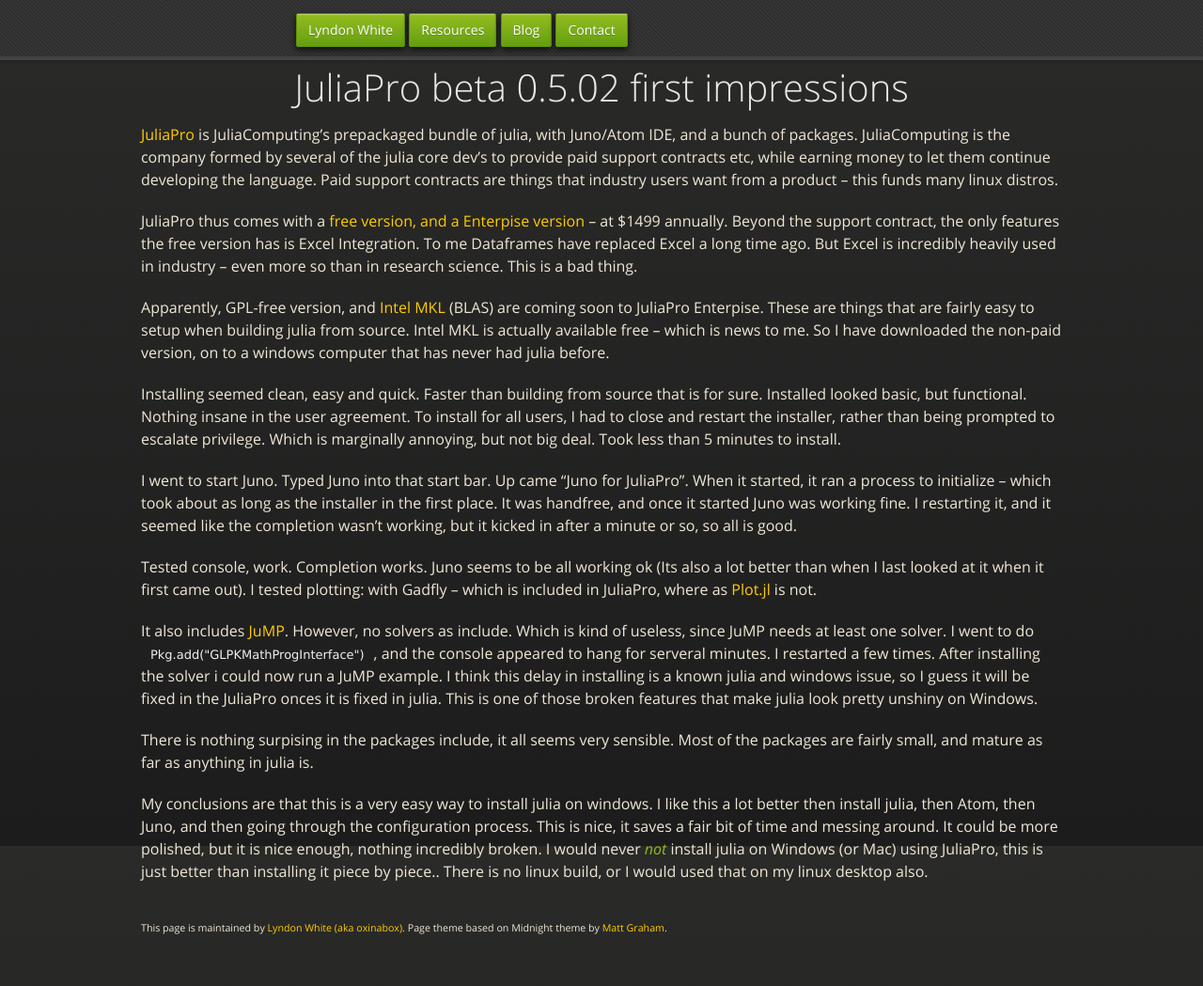
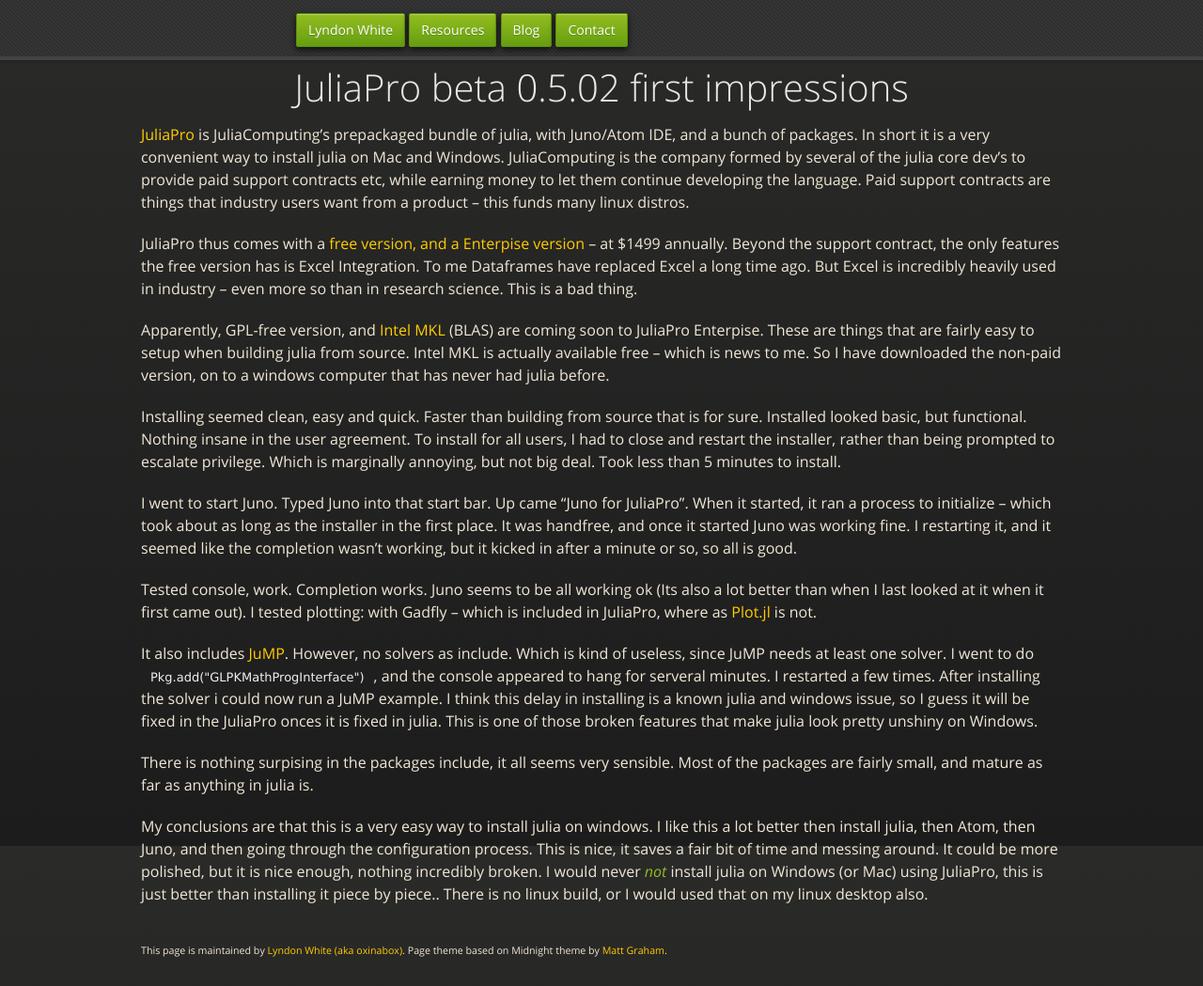
Before and after one commit to oxinabox/oxinabox.github.io, a Jekyll site: the page built from _posts/2016-09-14-JuliaPro-beta-0.5.02-first-impressions.md, in a window 1280 px wide and 1049 px high. Shown: the whole window at 94% size. Built offline with Jekyll 4.4.1, drawn with Linux system fonts in a browser that asks for light colours; nearby versions of some CDN libraries; some web fonts are replaced.

Commit message:
added extract

```diff
--- a/_posts/2016-09-14-JuliaPro-beta-0.5.02-first-impressions.md
+++ b/_posts/2016-09-14-JuliaPro-beta-0.5.02-first-impressions.md
@@ -5,7 +5,10 @@
    - julia
 ---
 
-[JuliaPro](http://juliacomputing.com/products/juliapro.html) is JuliaComputing's prepackaged bundle of julia, with Juno/Atom IDE, and a bunch of packages. JuliaComputing is the company formed by several of the julia core dev's to provide paid support contracts etc, while earning money to let them continue developing the language. Paid support contracts are things that industry users want from a product -- this funds many linux distros.
+[JuliaPro](http://juliacomputing.com/products/juliapro.html) is JuliaComputing's prepackaged bundle of julia, with Juno/Atom IDE, and a bunch of packages.
+In short it is a very convenient way to install julia on Mac and Windows.
+<!--more-->
+JuliaComputing is the company formed by several of the julia core dev's to provide paid support contracts etc, while earning money to let them continue developing the language. Paid support contracts are things that industry users want from a product -- this funds many linux distros.
 
 JuliaPro thus comes with a [free version, and a Enterpise version](https://shop.juliacomputing.com/Products/?page_id=7435) -- at $1499 annually. Beyond the support contract, the only features the free version has is Excel Integration.
 To me Dataframes have replaced Excel a long time ago. But Excel is incredibly heavily used in industry -- even more so than in research science. This is a bad thing.
```
